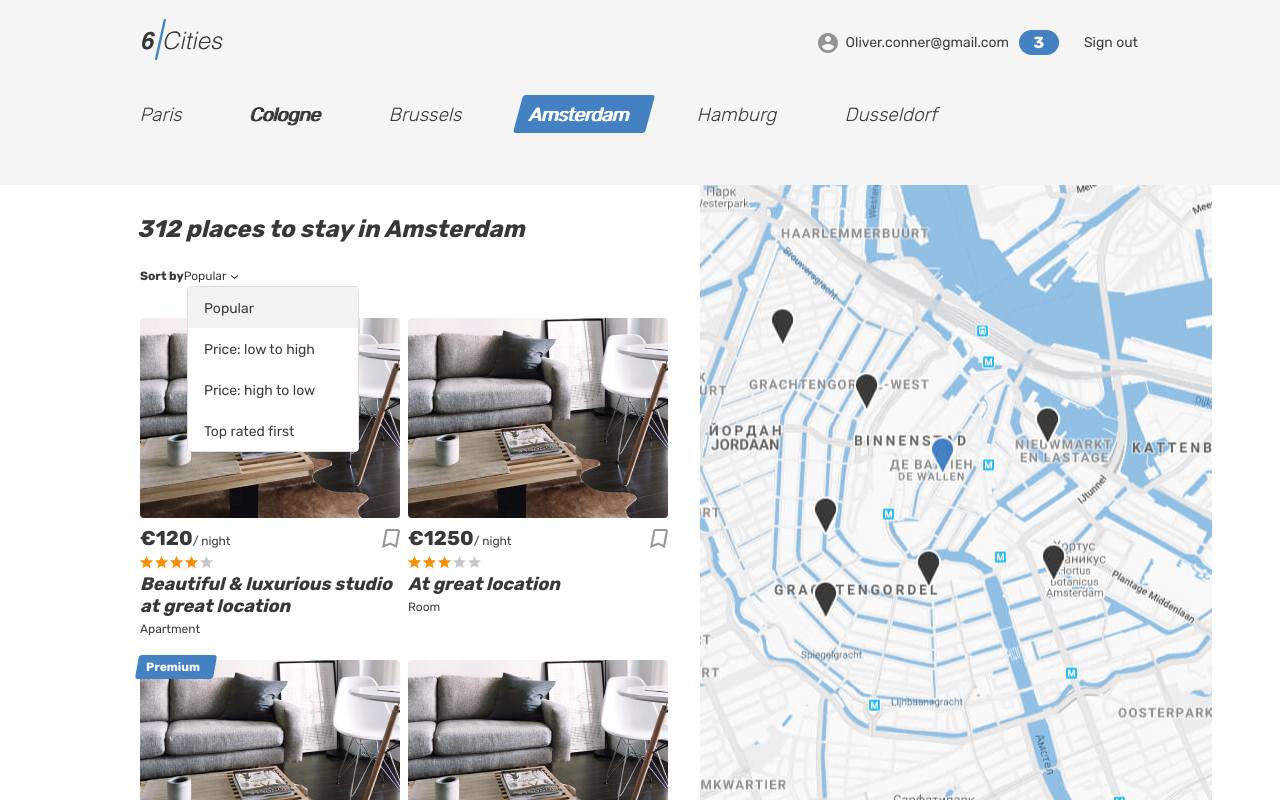
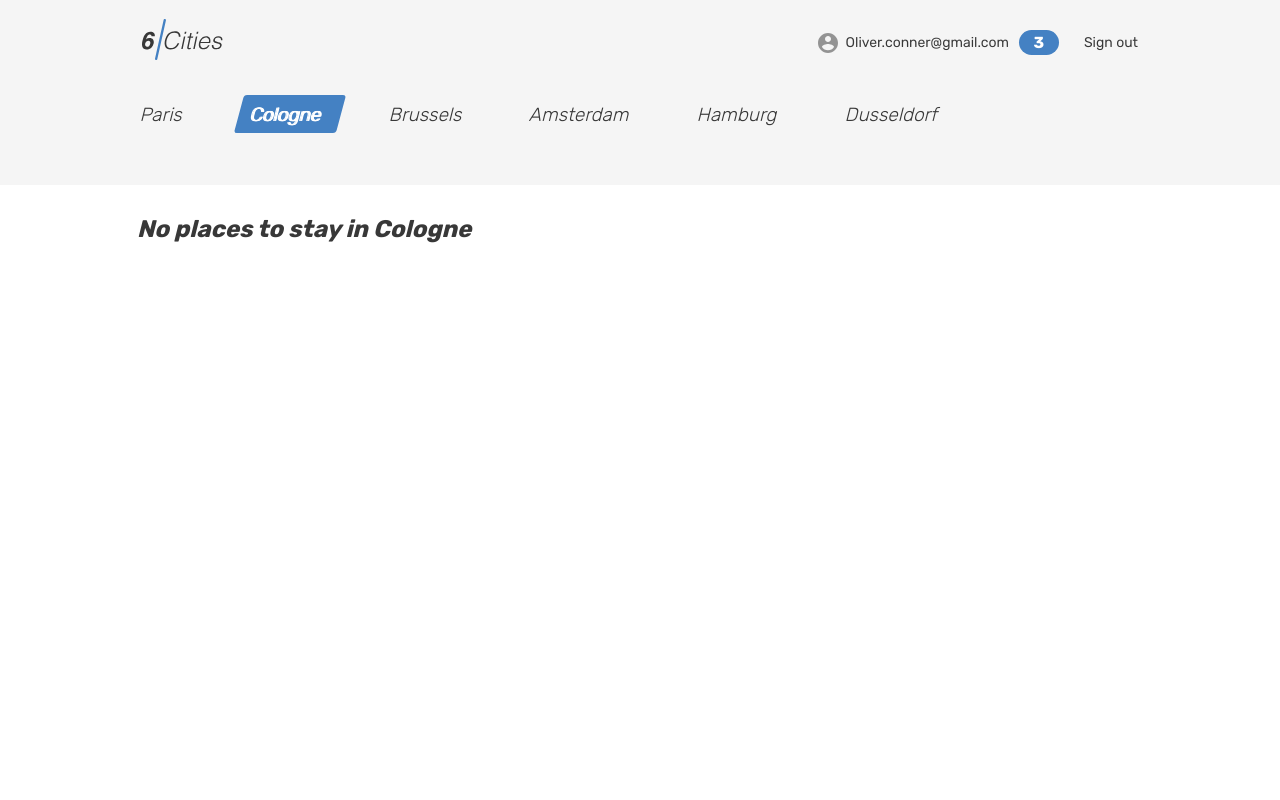
Before and after one commit to htmlacademy-react/1784111-six-cities-16, a React (Vite) app: page / in a window 1280 px wide. Both pictures are taken after a click on the link "Cologne". Built offline with nearby package versions, Linux system fonts and the light colour scheme.

Commit message:
добавляет карту

```diff
--- /dev/null
+++ b/src/components/map/map.tsx
@@ -0,0 +1,67 @@
+import {useRef, useEffect} from 'react';
+import {Icon, Marker, layerGroup} from 'leaflet';
+import 'leaflet/dist/leaflet.css';
+import { Offer } from '../../types/offer';
+import useMap from '../../hooks/use-map';
+import { findOffersByCity } from '../../mocks/offers';
+import {URL_MARKER_DEFAULT, URL_MARKER_CURRENT} from '../../const';
+
+type MapProps = {
+  city: string;
+  selectedOffer: Offer | null;
+}
+
+const defaultCustomIcon = new Icon({
+  iconUrl: URL_MARKER_DEFAULT,
+  iconSize: [40, 40],
+  iconAnchor: [20, 40]
+});
+
+const currentCustomIcon = new Icon({
+  iconUrl: URL_MARKER_CURRENT,
+  iconSize: [40, 40],
+  iconAnchor: [20, 40]
+});
+
+function Map({city, selectedOffer}: MapProps): JSX.Element {
+  const offers = findOffersByCity(city);
+  const defaultCoordinats = offers[0].city.location;
+  const mapRef = useRef(null);
+  const map = useMap(mapRef, defaultCoordinats);
+
+  useEffect(() => {
+    if (map) {
+      const markerLayer = layerGroup().addTo(map);
+      offers.forEach((offer) => {
+        const marker = new Marker({
+          lat: offer.location.latitude,
+          lng: offer.location.longitude,
+        });
+
+        marker
+          .setIcon(
+            selectedOffer !== null && offer.id === selectedOffer.id
+              ? currentCustomIcon
+              : defaultCustomIcon
+          )
+          .addTo(markerLayer);
+      });
+
+      return () => {
+        map.removeLayer(markerLayer);
+      };
+    }
+  }, [map, offers, selectedOffer]);
+
+  return (
+    <section
+      style={{height: '500px'}}
+      ref={mapRef}
+      className="cities__map map"
+    >
+
+    </section>
+  );
+}
+
+export default Map;
--- a/src/components/offer-card/offer-card.tsx
+++ b/src/components/offer-card/offer-card.tsx
@@ -1,4 +1,3 @@
-// import { useState } from 'react';
 import { Link } from 'react-router-dom';
 import { Offer } from '../../types/offer';
 import Bookmark from '../bookmark/bookmark';
@@ -6,11 +5,12 @@ import Bookmark from '../bookmark/bookmark';
 type OfferCardProps = {
   offer: Offer;
   cardType: string;
+  onMouseEnter?: (id: string) => void;
 }
 
 const RATING_STAR_WIDTH = 20;
 
-function OfferCard({offer, cardType}: OfferCardProps): JSX.Element {
+function OfferCard({offer, cardType, onMouseEnter}: OfferCardProps): JSX.Element {
   const {
     id,
     title,
@@ -21,14 +21,19 @@ function OfferCard({offer, cardType}: OfferCardProps): JSX.Element {
     isFavorite
   } = offer;
 
-  // const [activeCardId, setActiveCardId] = useState<string | null>(null);
   const offerPageUrl = `/offer/${id}`;
   const normalizedType = type[0].toUpperCase() + type.slice(1);
   const normalizedRating = Math.ceil(rating);
 
+  const handleMouseEnter = () => {
+    if (onMouseEnter) {
+      onMouseEnter(id);
+    }
+  };
+
   return (
     <article
-      // onClick={() => setActiveCardId(id)}
+      onMouseEnter={handleMouseEnter}
       className={`${cardType === 'cities' ? 'cities__card' : 'favorites__card'} place-card`}
     >
       {isPremium &&
--- a/src/components/offers-list/offers-list.tsx
+++ b/src/components/offers-list/offers-list.tsx
@@ -3,16 +3,22 @@ import { Offers } from '../../types/offer';
 
 type OffersListProps = {
   offers: Offers;
+  onOffersListHover: (offerItemId: string) => void;
 }
 
 
-function OffersList({offers}: OffersListProps): JSX.Element {
+function OffersList({offers, onOffersListHover}: OffersListProps): JSX.Element {
+  const handleOfferCardHover = (id: string) => {
+    onOffersListHover(id);
+  };
+
   return (
     <div className="cities__places-list places__list tabs__content">
       {offers.map((offer) => {
         const {id} = offer;
         return (
           <OfferCard
+            onMouseEnter={() => handleOfferCardHover(id)}
             key={id}
             offer={offer}
             cardType={'cities'}
--- a/src/const.ts
+++ b/src/const.ts
@@ -14,3 +14,9 @@ export enum AuthorizationStatus {
   NoAuth = 'NO_AUTH',
   Unknown = 'UNKNOWN',
 }
+
+export const URL_MARKER_DEFAULT =
+  'https://assets.htmlacademy.ru/content/intensive/javascript-1/demo/interactive-map/pin.svg';
+
+export const URL_MARKER_CURRENT =
+  'https://assets.htmlacademy.ru/content/intensive/javascript-1/demo/interactive-map/main-pin.svg';
--- /dev/null
+++ b/src/hooks/use-map.ts
@@ -0,0 +1,43 @@
+import {useEffect, useState, useRef, MutableRefObject} from 'react';
+import {Map, TileLayer} from 'leaflet';
+import leaflet from 'leaflet';
+
+function useMap(
+  mapRef: MutableRefObject<HTMLElement | null>,
+  city: {
+    latitude: number;
+    longitude: number;
+    zoom: number;
+  }) {
+  const [map, setMap] = useState<Map | null>(null);
+  const isRenderedRef = useRef<boolean>(false);
+
+  useEffect(() => {
+    if (mapRef.current !== null && !isRenderedRef.current) {
+      const instance = leaflet.map(mapRef.current, {
+        center: {
+          lat: city.latitude,
+          lng: city.longitude,
+        },
+        zoom: city.zoom,
+      });
+
+      const layer = new TileLayer(
+        'https://{s}.basemaps.cartocdn.com/rastertiles/voyager/{z}/{x}/{y}{r}.png',
+        {
+          attribution:
+            '&copy; <a href="https://www.openstreetmap.org/copyright">OpenStreetMap</a> contributors &copy; <a href="https://carto.com/attributions">CARTO</a>'
+        }
+      );
+
+      instance.addLayer(layer);
+
+      setMap(instance);
+      isRenderedRef.current = true;
+    }
+  }, [mapRef, city]);
+
+  return map;
+}
+
+export default useMap;
--- a/src/mocks/offers.ts
+++ b/src/mocks/offers.ts
@@ -9,18 +9,84 @@ export const offers: Offers = [
     'city': {
       'name': 'Amsterdam',
       'location': {
-        'latitude': 52.35514938496378,
-        'longitude': 4.673877537499948,
+        'latitude': 52.3909553943508,
+        'longitude': 4.85309666406198,
         'zoom': 8
       }},
     'location': {
-      'latitude': 52.35514938496378,
-      'longitude': 4.673877537499948,
+      'latitude': 52.3909553943508,
+      'longitude': 4.85309666406198,
       'zoom': 8
     },
     'isFavorite': false,
     'isPremium': false,
     'rating': 4,
+    'previewImage': 'https://url-to-image/image.png'
+  },
+  {
+    'id': '0af9f914-c28d-4121-82cd-e0b682a27f00',
+    'title': 'Some description',
+    'type': 'apartment',
+    'price': 1200,
+    'city': {
+      'name': 'Amsterdam',
+      'location': {
+        'latitude': 52.3609553943508,
+        'longitude': 4.85309666406198,
+        'zoom': 8
+      }},
+    'location': {
+      'latitude': 52.3609553943508,
+      'longitude': 4.85309666406198,
+      'zoom': 8
+    },
+    'isFavorite': true,
+    'isPremium': true,
+    'rating': 3,
+    'previewImage': 'https://url-to-image/image.png'
+  },
+  {
+    'id': '0af9f914-c28d-9371-82cd-e0b682a27f00',
+    'title': 'Another description',
+    'type': 'apartment',
+    'price': 100,
+    'city': {
+      'name': 'Amsterdam',
+      'location': {
+        'latitude': 52.3909553943508,
+        'longitude': 4.929309666406198,
+        'zoom': 8
+      }},
+    'location': {
+      'latitude': 52.3909553943508,
+      'longitude': 4.929309666406198,
+      'zoom': 8
+    },
+    'isFavorite': true,
+    'isPremium': true,
+    'rating': 2,
+    'previewImage': 'https://url-to-image/image.png'
+  },
+  {
+    'id': '0af9f914-c99d-9371-82cd-e0b132a27f00',
+    'title': 'Another desc',
+    'type': 'apartment',
+    'price': 100,
+    'city': {
+      'name': 'Amsterdam',
+      'location': {
+        'latitude': 52.3809553943508,
+        'longitude': 4.939309666406198,
+        'zoom': 8
+      }},
+    'location': {
+      'latitude': 52.3809553943508,
+      'longitude': 4.939309666406198,
+      'zoom': 8
+    },
+    'isFavorite': false,
+    'isPremium': true,
+    'rating': 5,
     'previewImage': 'https://url-to-image/image.png'
   },
   {
@@ -278,3 +344,7 @@ export const offerFull: OffersFull = [
 export function findOfferById(id: string): OfferFull | undefined {
   return offerFull.find((offer) => offer.id === id);
 }
+
+export function findOffersByCity(cityName: string): Offers | [] {
+  return offers.filter(({city}) => city.name === cityName);
+}
--- a/src/pages/main-page/main-page.tsx
+++ b/src/pages/main-page/main-page.tsx
@@ -1,12 +1,31 @@
+import { useState } from 'react';
 import Header from '../../components/header/header';
-import { Offers } from '../../types/offer';
+import { Offers, Offer } from '../../types/offer';
 import OffersList from '../../components/offers-list/offers-list';
+import { findOffersByCity } from '../../mocks/offers';
+import Map from '../../components/map/map';
 
 type MainPageProps = {
   offers: Offers;
 }
 
+const AVAILABLE_CITIES = ['Paris', 'Cologne', 'Brussels', 'Amsterdam', 'Hamburg', 'Dusseldorf'];
+const DEFAULT_CITY = 'Amsterdam';
+
 function MainPage({offers}: MainPageProps): JSX.Element {
+  const [activeCity, setActiveCity] = useState(DEFAULT_CITY);
+  const [selectedOffer, setSelectedOffer] = useState<Offer | null>(null);
+
+  const handleOffersListHover = (offerItemId: string) => {
+    const currentOffer = offers.find((offer) => offer.id === offerItemId) || null;
+    setSelectedOffer(currentOffer);
+  };
+
+  const handleSpanClick = (e: React.MouseEvent<HTMLSpanElement>): void => {
+    setActiveCity(e.currentTarget.textContent || '');
+  };
+  const activeCityLength = findOffersByCity(activeCity)?.length;
+
   return (
     <div className="page page--gray page--main">
       <Header />
@@ -15,36 +34,16 @@ function MainPage({offers}: MainPageProps): JSX.Element {
         <div className="tabs">
           <section className="locations container">
             <ul className="locations__list tabs__list">
-              <li className="locations__item">
-                <a className="locations__item-link tabs__item" href="#">
-                  <span>Paris</span>
+              {AVAILABLE_CITIES.map((city) => {
+                const classes = city === activeCity ? 'locations__item-link tabs__item tabs__item--active' : 'locations__item-link tabs__item';
+                return (
+                  <li key={crypto.randomUUID()} className="locations__item">
+                    <a className={classes} href="#">
+                      <span onClick={(e) => handleSpanClick(e)}>{city}</span>
                     </a>
                   </li>
-              <li className="locations__item">
-                <a className="locations__item-link tabs__item" href="#">
-                  <span>Cologne</span>
-                </a>
-              </li>
-              <li className="locations__item">
-                <a className="locations__item-link tabs__item" href="#">
-                  <span>Brussels</span>
-                </a>
-              </li>
-              <li className="locations__item">
-                <a className="locations__item-link tabs__item tabs__item--active">
-                  <span>Amsterdam</span>
-                </a>
-              </li>
-              <li className="locations__item">
-                <a className="locations__item-link tabs__item" href="#">
-                  <span>Hamburg</span>
-                </a>
-              </li>
-              <li className="locations__item">
-                <a className="locations__item-link tabs__item" href="#">
-                  <span>Dusseldorf</span>
-                </a>
-              </li>
+                );
+              })}
             </ul>
           </section>
         </div>
@@ -52,7 +51,10 @@ function MainPage({offers}: MainPageProps): JSX.Element {
           <div className="cities__places-container container">
             <section className="cities__places places">
               <h2 className="visually-hidden">Places</h2>
-              <b className="places__found">312 places to stay in Amsterdam</b>
+              {!activeCityLength ?
+                <b className="places__found">{`No places to stay in ${activeCity}`}</b> :
+                <>
+                  <b className="places__found">{`${activeCityLength} places to stay in ${activeCity}`}</b>
                   <form className="places__sorting" action="#" method="get">
                     <span className="places__sorting-caption">Sort by</span>
                     <span className="places__sorting-type" tabIndex={0}>
@@ -68,11 +70,13 @@ function MainPage({offers}: MainPageProps): JSX.Element {
                       <li className="places__option" tabIndex={0}>Top rated first</li>
                     </ul>
                   </form>
-              <OffersList offers={offers} />
+                  <OffersList onOffersListHover={handleOffersListHover} offers={findOffersByCity(activeCity)} />
+                </>}
             </section>
+            {activeCityLength ?
               <div className="cities__right-section">
-              <section className="cities__map map"></section>
-            </div>
+                <Map city={activeCity} selectedOffer={selectedOffer} />
+              </div> : null}
           </div>
         </div>
       </main>
```
Lines whose indentation alone changed are shown as unchanged.
